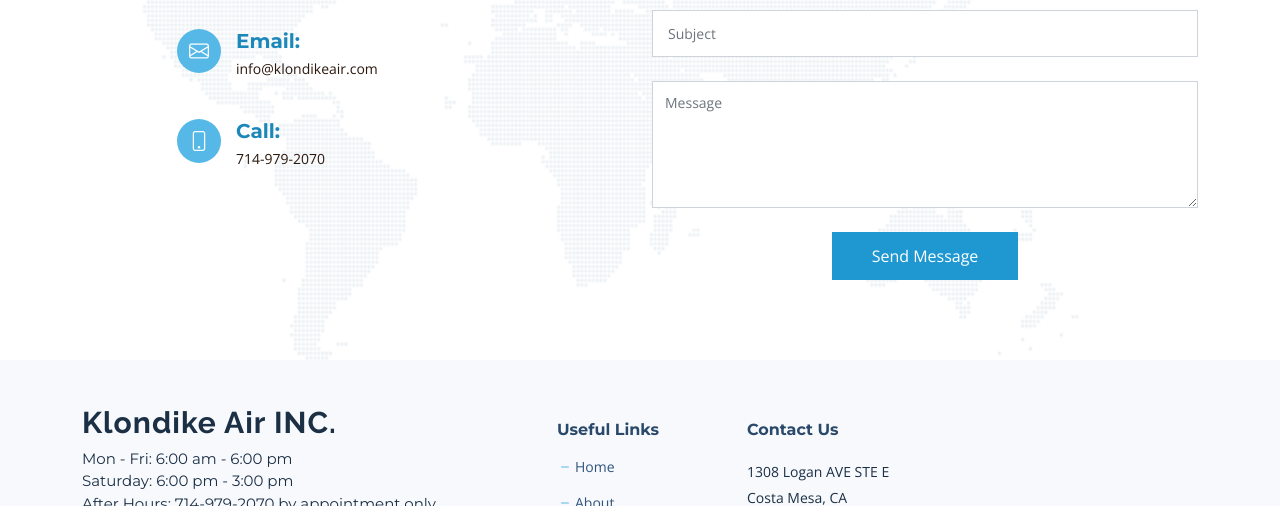
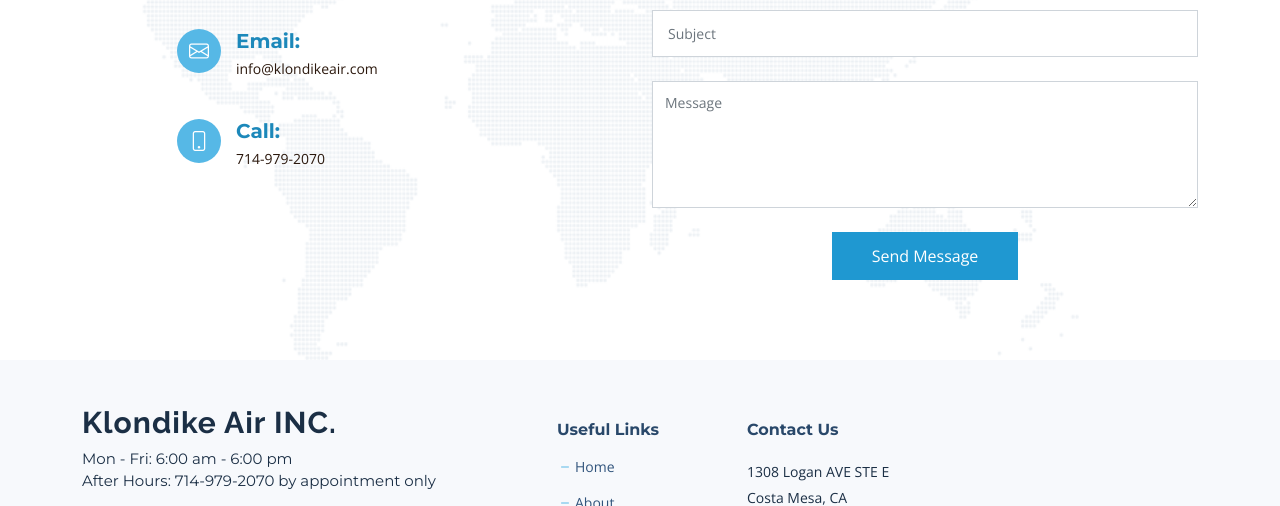
Before and after one commit to Harrison-Reich/11-18demo, a plain HTML site: page about.html in a window 1280 px wide. Shown: the part 2050-2556 px from the top of the page. Drawn offline with nearby package versions, Linux system fonts and the light colour scheme.

Commit message:
hours of operations change

```diff
--- a/about.html
+++ b/about.html
@@ -184,7 +184,6 @@
               <span>Klondike Air INC.</span>
             </a>
             <p>Mon - Fri: 6:00 am - 6:00 pm </p>
-            <p>Saturday: 6:00 pm - 3:00 pm</p>
             <p>After Hours: 714-979-2070 by appointment only</p>
             <div class="social-links d-flex  mt-3">
               <a href="#" class="twitter"><i class="bi bi-twitter"></i></a>
```
Also changed, not shown: contact.html (+0 -1 lines), index.html (+0 -1 lines), services.html (+0 -1 lines), team.html (+0 -1 lines).
